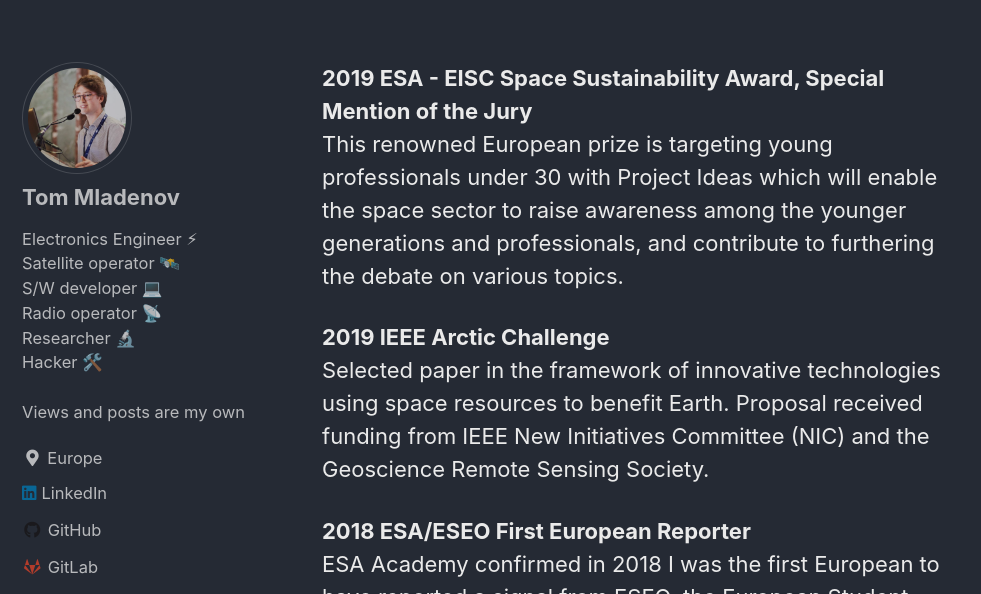
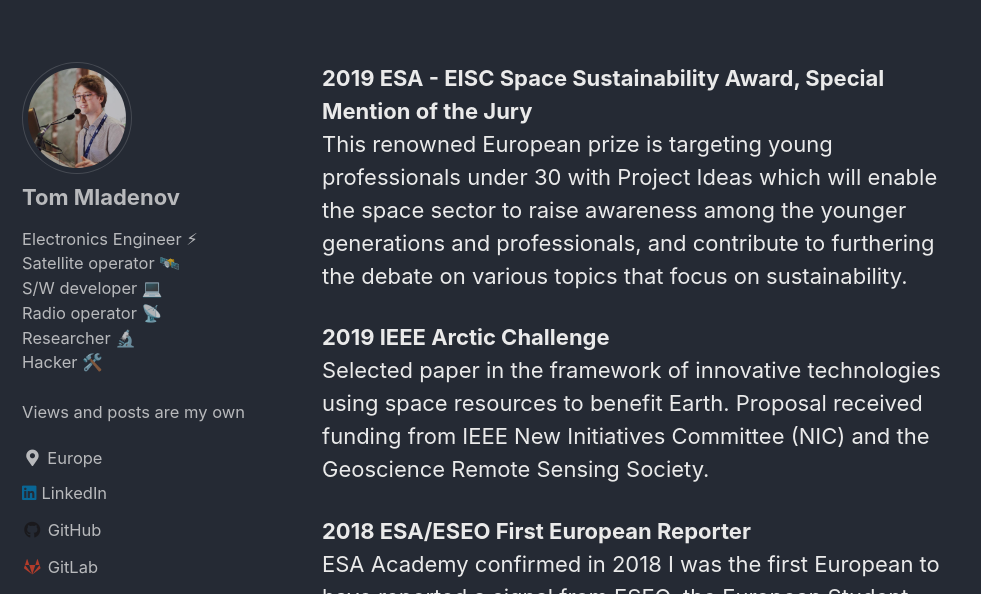
Before and after one commit to TomMladenov/tommladenov.github.io, a Jekyll site: the page built from _pages/awards.md, in a window 1280 px wide and 900 px high, cut to the strip 306-900 px from the top of the window. Shown: the whole strip, without its empty margins (0-981 px from the left). Built offline with Jekyll 4.4.1, drawn with Linux system fonts in a browser that asks for light colours; cached includes are drawn as plain includes.

```diff
--- a/_pages/awards.md
+++ b/_pages/awards.md
@@ -11,7 +11,7 @@ header:
 
 
 **2019 ESA - EISC Space Sustainability Award, Special Mention of the Jury**\\
-This renowned European prize is targeting young professionals under 30 with Project Ideas which will enable the space sector to raise awareness among the younger generations and professionals, and contribute to furthering the debate on various topics.
+This renowned European prize is targeting young professionals under 30 with Project Ideas which will enable the space sector to raise awareness among the younger generations and professionals, and contribute to furthering the debate on various topics that focus on sustainability.
 
 
 **2019 IEEE Arctic Challenge**\\
```
Also changed, not shown: _pages/media.md (+22 -4 lines).
